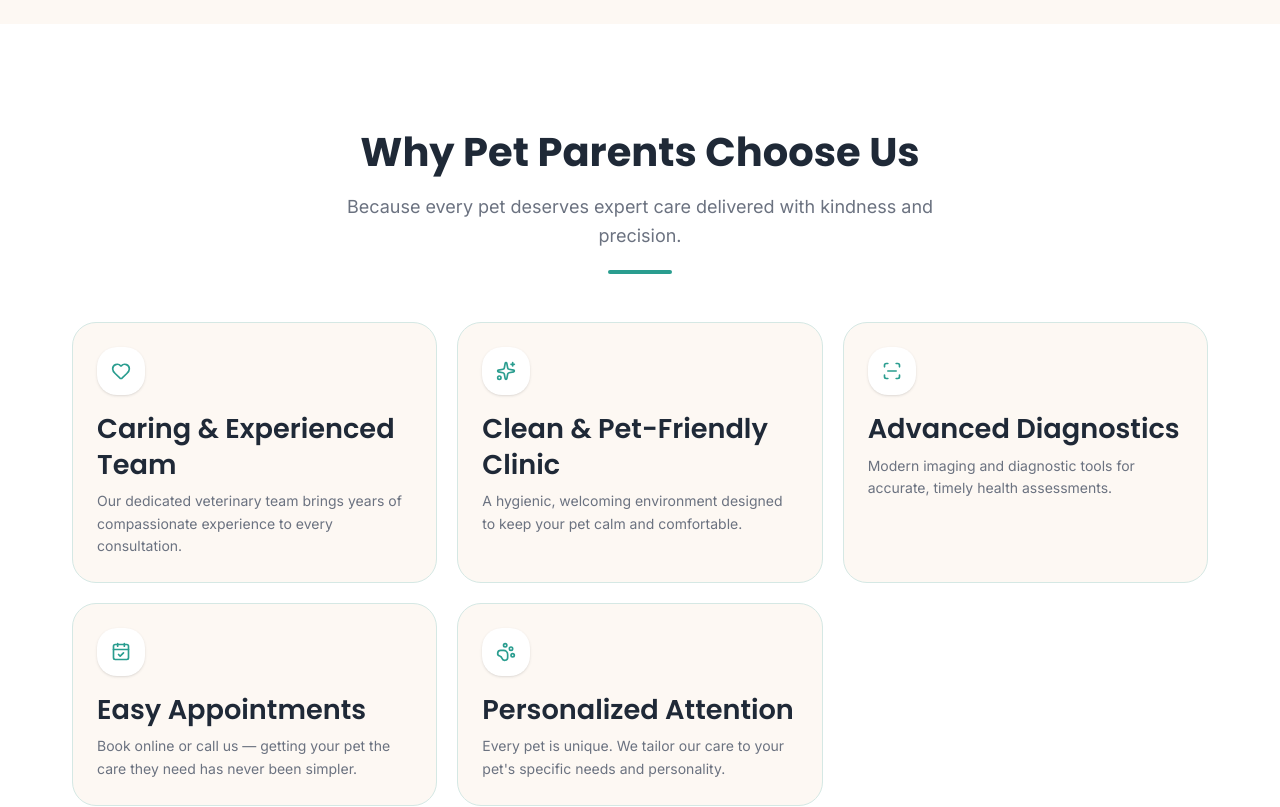
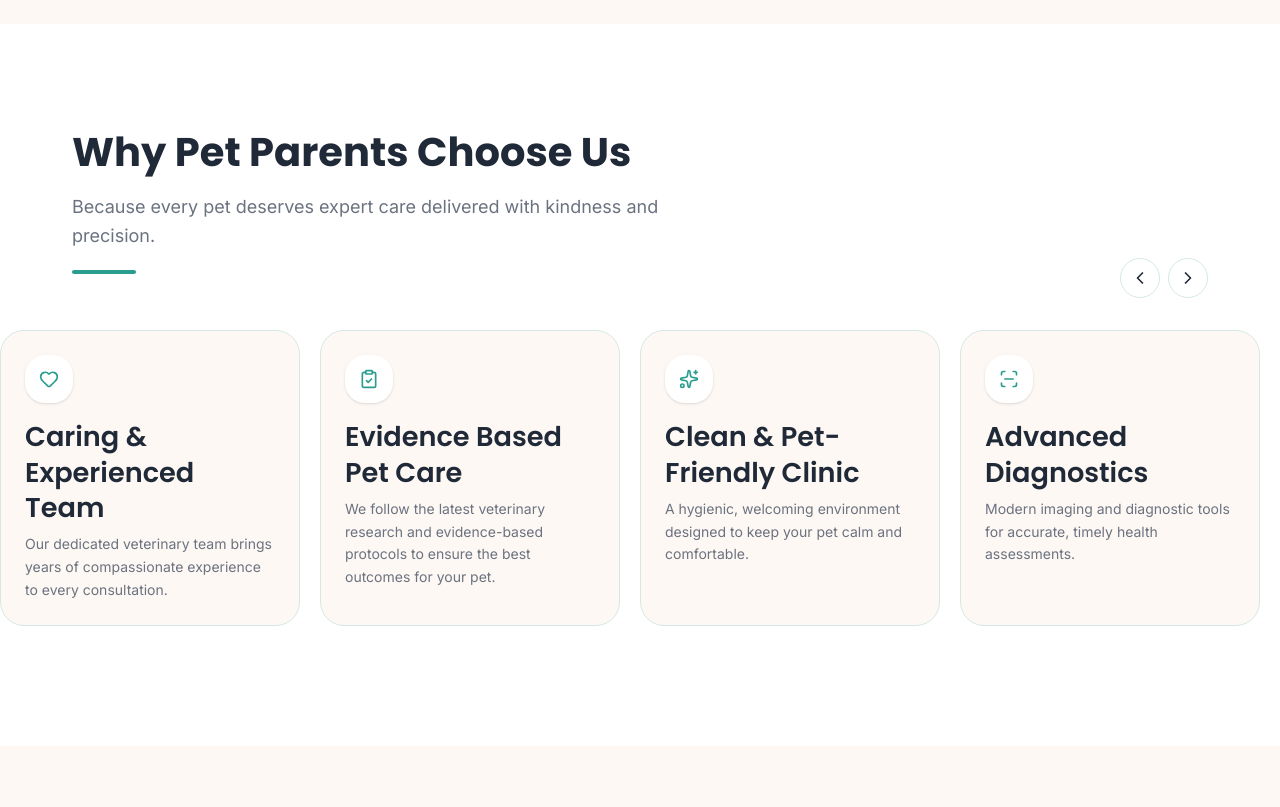
Before and after one commit to Prithvee905/pet-well-clinic, a React (Vite) app: page / in a window 1280 px wide. Shown: the part 2420-3227 px from the top of the page. Built offline with nearby package versions, Linux system fonts and the light colour scheme.

Commit message:
Add Evidence Based Pet Care card, convert Why Choose Us to horizontal scroll

```diff
--- a/src/components/sections/WhyChooseUs.jsx
+++ b/src/components/sections/WhyChooseUs.jsx
@@ -1,3 +1,4 @@
+import { useRef } from 'react';
 import { motion } from 'framer-motion';
 import {
   Heart,
@@ -5,6 +6,9 @@ import {
   ScanLine,
   CalendarCheck,
   PawPrint,
+  ClipboardCheck,
+  ChevronLeft,
+  ChevronRight,
 } from 'lucide-react';
 import SectionHeading from '@/components/ui/SectionHeading';
 
@@ -13,6 +17,11 @@ const reasons = [
     icon: Heart,
     title: 'Caring & Experienced Team',
     desc: 'Our dedicated veterinary team brings years of compassionate experience to every consultation.',
+  },
+  {
+    icon: ClipboardCheck,
+    title: 'Evidence Based Pet Care',
+    desc: 'We follow the latest veterinary research and evidence-based protocols to ensure the best outcomes for your pet.',
   },
   {
     icon: Sparkles,
@@ -37,25 +46,66 @@ const reasons = [
 ];
 
 export default function WhyChooseUs() {
+  const scrollRef = useRef(null);
+
+  const scroll = (direction) => {
+    if (!scrollRef.current) return;
+    const cardWidth = scrollRef.current.querySelector(':first-child')?.offsetWidth || 280;
+    const scrollAmount = direction === 'left' ? -(cardWidth + 20) : (cardWidth + 20);
+    scrollRef.current.scrollBy({ left: scrollAmount, behavior: 'smooth' });
+  };
+
   return (
     <section className="section-padding bg-white">
       <div className="container-main">
+        <div className="flex items-end justify-between mb-2">
           <SectionHeading
             title="Why Pet Parents Choose Us"
             subtitle="Because every pet deserves expert care delivered with kindness and precision."
+            centered={false}
           />
+          {/* Scroll arrows — desktop */}
+          <div className="hidden md:flex items-center gap-2 mb-6">
+            <button
+              onClick={() => scroll('left')}
+              className="w-10 h-10 rounded-full border border-border-soft flex items-center justify-center hover:bg-primary hover:text-white hover:border-primary transition-all duration-300 cursor-pointer"
+              aria-label="Scroll left"
+            >
+              <ChevronLeft className="w-5 h-5" />
+            </button>
+            <button
+              onClick={() => scroll('right')}
+              className="w-10 h-10 rounded-full border border-border-soft flex items-center justify-center hover:bg-primary hover:text-white hover:border-primary transition-all duration-300 cursor-pointer"
+              aria-label="Scroll right"
+            >
+              <ChevronRight className="w-5 h-5" />
+            </button>
+          </div>
+        </div>
+      </div>
 
-        <div className="grid grid-cols-1 sm:grid-cols-2 lg:grid-cols-3 gap-5">
+      {/* Horizontal scrolling container */}
+      <div
+        ref={scrollRef}
+        className="flex gap-5 overflow-x-auto scroll-smooth snap-x snap-mandatory pb-4 px-5 md:px-8 lg:px-[calc((100vw-1200px)/2+1.25rem)] scrollbar-hide"
+        style={{
+          scrollbarWidth: 'none',
+          msOverflowStyle: 'none',
+          WebkitOverflowScrolling: 'touch',
+        }}
+      >
         {reasons.map((reason, i) => (
+          <div
+            key={reason.title}
+            className="flex-shrink-0 w-[260px] sm:w-[280px] lg:w-[300px] snap-start"
+          >
             <motion.div
-              key={reason.title}
               initial={{ opacity: 0, y: 24 }}
               whileInView={{ opacity: 1, y: 0 }}
               viewport={{ once: true, margin: '-40px' }}
               transition={{ duration: 0.5, delay: i * 0.08 }}
               whileHover={{ y: -4 }}
-              className={`group p-6 rounded-2xl border border-border-soft bg-bg-blush hover:bg-white hover:shadow-[var(--shadow-card-hover)] transition-all duration-300 ${i === 4 ? 'sm:col-span-2 lg:col-span-1' : ''
-                }`}
+              className="group p-6 rounded-2xl border border-border-soft bg-bg-blush hover:bg-white hover:shadow-[var(--shadow-card-hover)] transition-all duration-300 h-full"
             >
               <div className="w-12 h-12 rounded-xl bg-white flex items-center justify-center mb-4 group-hover:bg-primary transition-colors duration-300 shadow-sm">
                 <reason.icon className="w-5 h-5 text-primary group-hover:text-white transition-colors duration-300" />
@@ -67,8 +117,8 @@ export default function WhyChooseUs() {
                 {reason.desc}
               </p>
             </motion.div>
+          </div>
         ))}
-        </div>
       </div>
     </section>
   );
```
Lines whose indentation alone changed are shown as unchanged.
